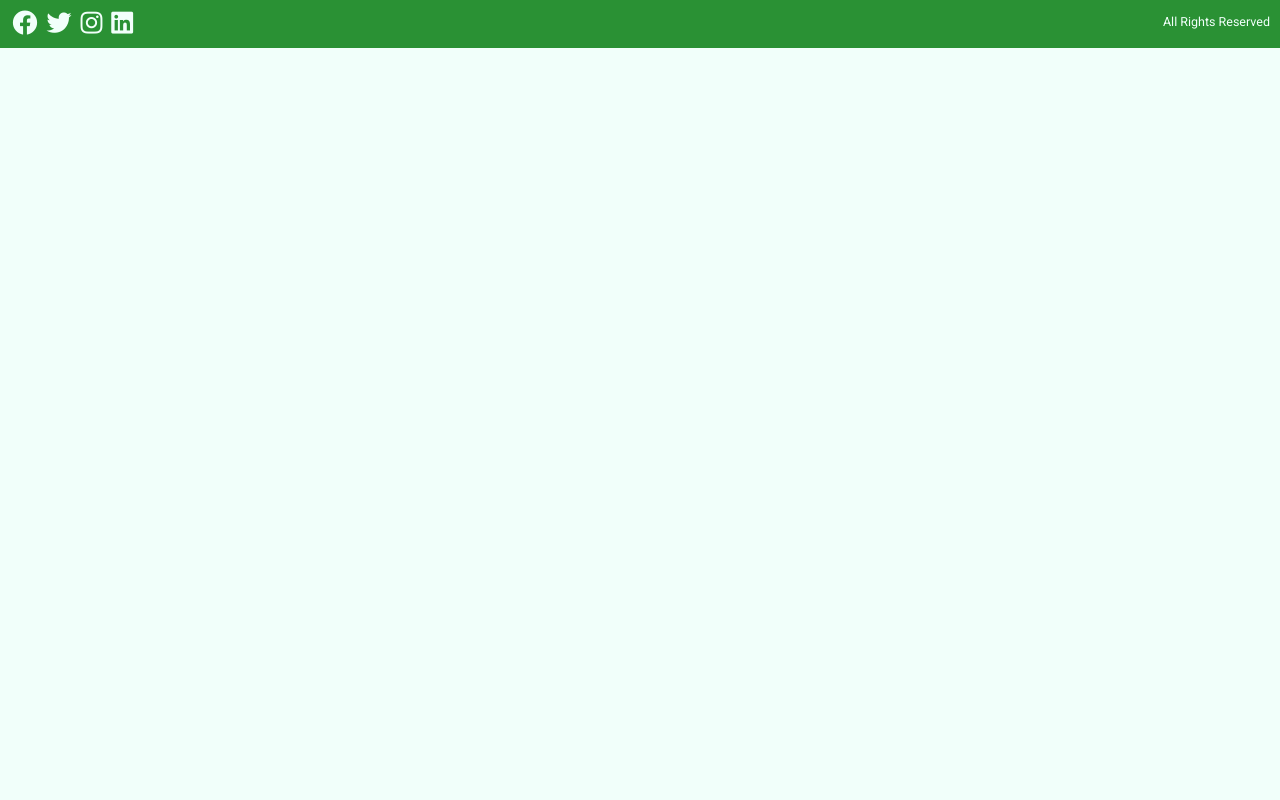
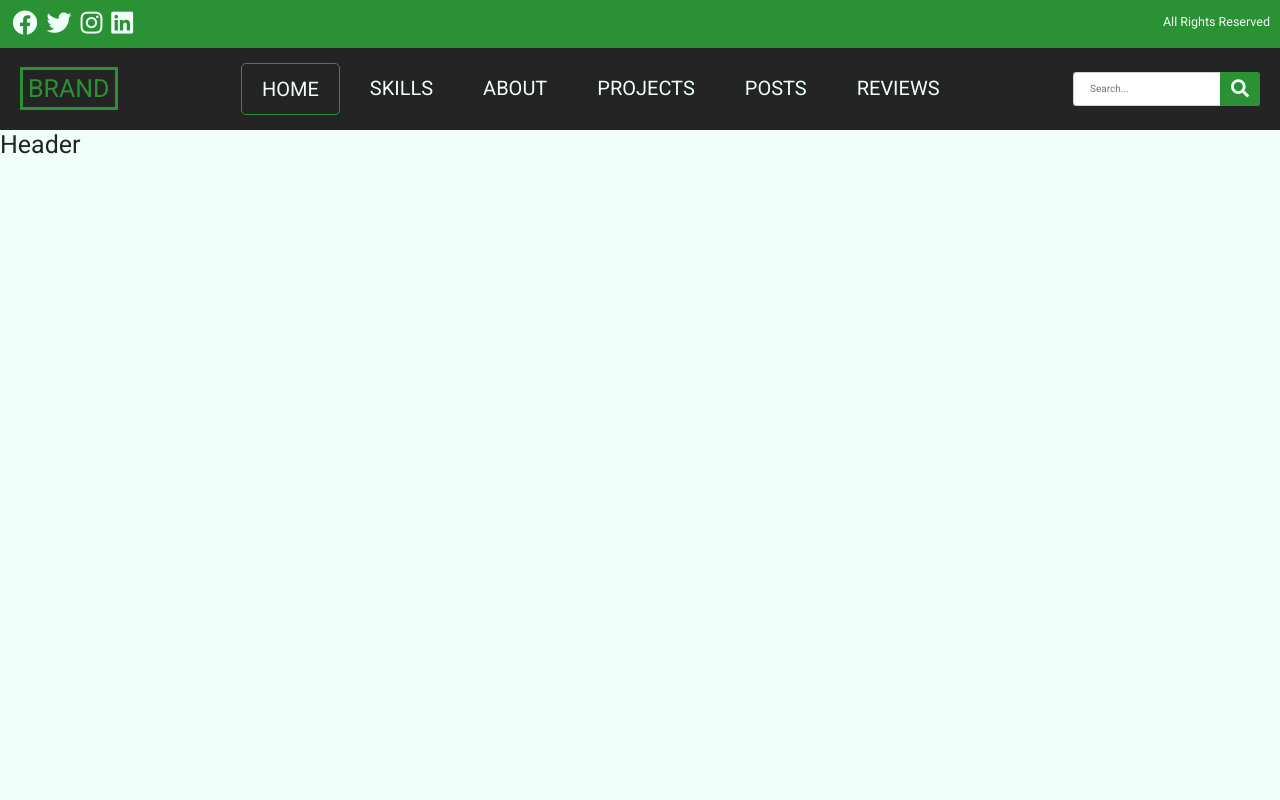
Before and after one commit to locaulker/portfolio-hdr-start, a plain HTML site: page index.html in a window 1280 px wide. Shown: the top 800 px of the page. Drawn offline with nearby package versions, Linux system fonts and the light colour scheme.

Commit message:
completed topNav and main navs, and added scrolling

```diff
--- a/css/style.css
+++ b/css/style.css
@@ -1,8 +1,10 @@
 :root {
   --primaryColor: #2a9134;
+  --primaryColorOpacity: rgba(42, 145, 52, 0.5);
   --mainWhite: #f1fffa;
-  --mainTransition: all 1s ease-in-out .2s;
-  --colorHover: #242424;
+  --mainTransition: all .5s ease;
+  --colorHover: #f3e13c;
+  --primaryBlack: #242424
 }
 
 html {
@@ -14,6 +16,8 @@ body {
   font-family: 'Roboto', sans-serif;
   background-color: var(--mainWhite);
 }
+
+/* ========= top nav ================ */
 .icon-top {
   background-color: var(--primaryColor);
 }
@@ -28,3 +32,100 @@ body {
 .icon-top h5 {
   color: var(--mainWhite);
 }
+
+/* ========== Navbar ============= */
+.navbar {
+  background-color: var(--primaryBlack);
+  padding: 1rem 2rem;
+  transition: var(--mainTransition);
+}
+.navbar-background {
+  padding: .2rem 2rem;
+}
+
+.navbar-brand {
+  color: var(--primaryColor);
+  border: .3rem solid var(--primaryColor);
+  font-size: 2.5rem;
+  transition: var(--mainTransition);
+}
+
+.navbar-brand:hover {
+  background-color: var(--primaryColor);
+  color: var(--mainWhite);
+}
+
+/* ========== Hamburger Icons ============= */
+.bar1,
+.bar2,
+.bar3 {
+  width: 35px;
+  height: 2px;
+  background-color: var(--primaryColor);
+  transition: var(--mainTransition);
+}
+.bar:not(:last-child) {
+  margin-bottom: 8px;
+}
+
+/* ========= Change bars into X ============ */
+.change .bar1 {
+  transform: rotate(-45deg) translate(-5px, 6px);
+}
+.change .bar2 {
+  opacity: 0;
+}
+.change .bar3 {
+  transform: rotate(45deg) translate(-7px, -9px);
+}
+
+.nav-link {
+  color: var(--mainWhite);
+  font-size: 2rem;
+  padding: 1rem 2rem !important;
+  border-radius: 5px;
+  transition: var(--mainTransition);
+}
+.nav-link:hover {
+  background-color: var(--primaryColor);
+  color: var(--mainWhite);
+}
+/* .input-group > .input-group-append> .btn {
+  background-color: var(--mainWhite);
+} */
+
+.nav-active {
+  color: var(--mainWhite);
+  font-size: 2rem;
+  padding: 1rem 2rem !important;
+  /* background-color: rgba(42, 145, 52, 0.5); */
+  /* background-color: var(--primaryColorOpacity); */
+  border: 1px solid var(--primaryColor);
+}
+
+input[type='text'] {
+  padding: 1.6rem;
+}
+.search-btn {
+  background-color: var(--primaryColor);
+  transition: var(--mainTransition);
+  color: var(--mainWhite);
+  padding: 0 1rem;
+}
+
+.search-btn i {
+  font-size: 1.8rem;
+}
+.search-btn:hover {
+  color: var(--colorHover);
+}
+
+.navbar-toggler {
+  border: 1px solid var(--primaryColor);
+  padding: 8px;
+}
+
+.navbar-toggler:active,
+.navbar-toggler:focus {
+  outline: none;
+}
--- a/index.html
+++ b/index.html
@@ -6,15 +6,17 @@
   <meta http-equiv="X-UA-Compatible" content="ie=edge">
   <link rel="stylesheet" href="https://cdnjs.cloudflare.com/ajax/libs/twitter-bootstrap/4.3.1/css/bootstrap.min.css">
   <link rel="stylesheet" href="https://cdnjs.cloudflare.com/ajax/libs/font-awesome/5.11.2/css/all.min.css">
-  <link rel="stylesheet" href="css/style.css">
-
   <!-- FontAwesome -->
   <link rel="stylesheet" href="https://cdnjs.cloudflare.com/ajax/libs/font-awesome/5.11.2/css/all.min.css" />
   <!-- Google Fonts -->
   <link href="https://fonts.googleapis.com/css?family=Roboto:100,300,400&display=swap" rel="stylesheet">
+  <!-- Custom CSS -->
+  <link rel="stylesheet" href="css/style.css">
   <title>Portfolio Header</title>
 </head>
 <body>
+  <header id="header">
+    <topNav>
       <div class="container-fluid icon-top py-2 px-3">
         <div class="row">
           <div class="col d-flex justify-content-between align-items-center">
@@ -28,12 +30,90 @@
           </div>
         </div>
       </div>
+    </topNav>
+    <nav id="navbar" class="navbar navbar-expand-lg">
+      <a href="#" class="navbar-brand px-2 py-0 text-uppercase">
+        Brand
+      </a>
+      <button class="navbar-toggler" type="button" data-toggle="collapse" data-target="#mainNav">
+        <div class="bar bar1"></div>
+        <div class="bar bar2"></div>
+        <div class="bar bar3"></div>
+      </button>
+
+      <div class="collapse navbar-collapse" id="mainNav">
+        <ul class="navbar-nav mx-auto">
+          <li class="nav-item"><a href="#header" class="nav-link m-2 text-uppercase nav-active">home</a></li>
+          <li class="nav-item"><a href="#skills" class="nav-link m-2 text-uppercase">skills</a></li>
+          <li class="nav-item"><a href="#about" class="nav-link m-2 text-uppercase">about</a></li>
+          <li class="nav-item"><a href="#projects" class="nav-link m-2 text-uppercase">projects</a></li>
+          <li class="nav-item"><a href="#posts" class="nav-link m-2 text-uppercase">posts</a></li>
+          <li class="nav-item"><a href="#reviews" class="nav-link m-2 text-uppercase">reviews</a></li>
+        </ul>
+        <form>
+          <div class="input-group">
+            <input type="text" class="form-control" placeholder="Search...">
+            <div class="input-group-append">
+              <button class="btn search-btn" type="button"><i class="fas fa-search"></i></button>
+            </div>
+          </div>
+        </form>
+      </div>
+    </nav>
+  </header>
+  <section id="header">
+    <h1>Header</h1>
+    <br><br><br><br><br><br><br><br><br><br><br>
+    <br><br><br><br><br><br><br><br><br><br><br>
+    <br><br><br><br><br><br><br><br><br><br><br>
+    <br><br><br><br><br><br><br><br><br><br><br>
+  </section>
+
+  <section id="skills">
+    <h1>Skills</h1>
+    <br><br><br><br><br><br><br><br><br><br><br>
+    <br><br><br><br><br><br><br><br><br><br><br>
+    <br><br><br><br><br><br><br><br><br><br><br>
+    <br><br><br><br><br><br><br><br><br><br><br>
+  </section>
+
+  <section id="about">
+    <h1>About</h1>
+    <br><br><br><br><br><br><br><br><br><br><br>
+    <br><br><br><br><br><br><br><br><br><br><br>
+    <br><br><br><br><br><br><br><br><br><br><br>
+    <br><br><br><br><br><br><br><br><br><br><br>
+  </section>
+
+  <section id="projects">
+    <h1>Projects</h1>
+    <br><br><br><br><br><br><br><br><br><br><br>
+    <br><br><br><br><br><br><br><br><br><br><br>
+    <br><br><br><br><br><br><br><br><br><br><br>
+    <br><br><br><br><br><br><br><br><br><br><br>
+  </section>
+
+  <section id="posts">
+    <h1>Posts</h1>
+    <br><br><br><br><br><br><br><br><br><br><br>
+    <br><br><br><br><br><br><br><br><br><br><br>
+    <br><br><br><br><br><br><br><br><br><br><br>
+    <br><br><br><br><br><br><br><br><br><br><br>
+  </section>
+
+  <section id="reviews">
+    <h1>Reviews</h1>
+    <br><br><br><br><br><br><br><br><br><br><br>
+    <br><br><br><br><br><br><br><br><br><br><br>
+    <br><br><br><br><br><br><br><br><br><br><br>
+    <br><br><br><br><br><br><br><br><br><br><br>
+  </section>
 
   <section id="scripts">
-    <script src="https://cdnjs.cloudflare.com/ajax/libs/jquery/3.4.1/jquery.slim.min.js"></script>
+    <script src="https://cdnjs.cloudflare.com/ajax/libs/jquery/3.4.1/jquery.min.js"></script>
     <script src="https://cdnjs.cloudflare.com/ajax/libs/popper.js/1.15.0/umd/popper.min.js"></script>
     <script src="https://cdnjs.cloudflare.com/ajax/libs/twitter-bootstrap/4.3.1/js/bootstrap.min.js"></script>
-    <script src="js/"></script>
+    <script src="js/App.js"></script>
   </section>
 </body>
 </html>
--- a/js/App.js
+++ b/js/App.js
@@ -0,0 +1,33 @@
+$(() => {
+  // Toggle Hamburger Icon
+  $('.navbar-toggler').on('click', () => {
+    $('.navbar-toggler').toggleClass('change')
+  })
+
+  // Adding Fixed-top class
+  $(window).scroll(() => {
+    let position = $(this).scrollTop()
+
+    if(position >= 129) {
+      $('.navbar').addClass('navbar-background')
+      $('.navbar').addClass('fixed-top')
+    } else {
+      $('.navbar').removeClass('navbar-background')
+      $('.navbar').removeClass('fixed-top')
+    }
+  })
+
+  // Smooth Scrolling
+  $('.nav-item a').on('click', function(e) {
+    e.preventDefault()
+
+    let target = $(this).attr('href')
+    $('html, body')
+      .stop()
+      .animate({
+      scrollTop: $(target).offset().top
+    }, 3000)
+
+  })
+
+})
```
Lines whose indentation alone changed are shown as unchanged.
